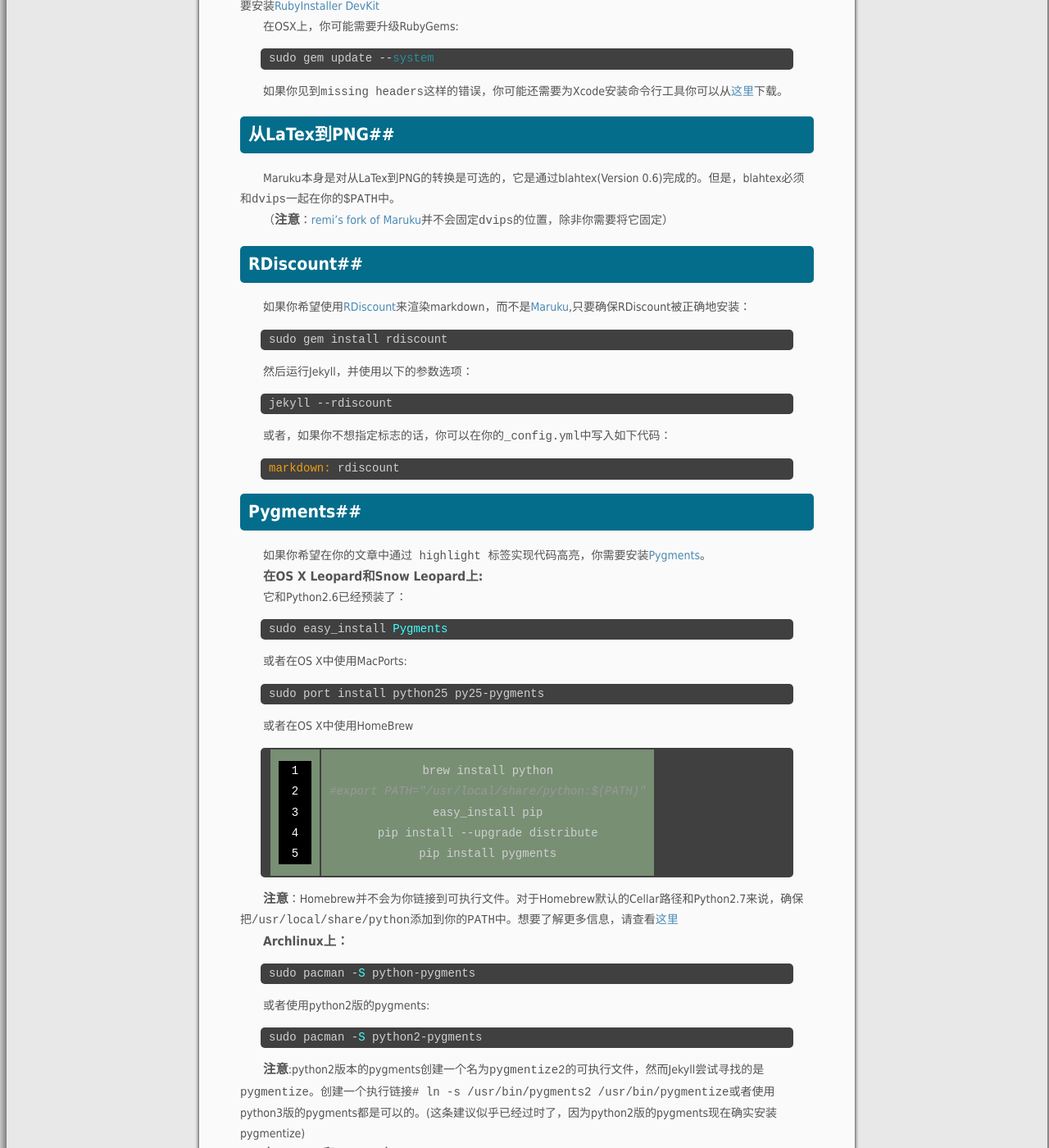
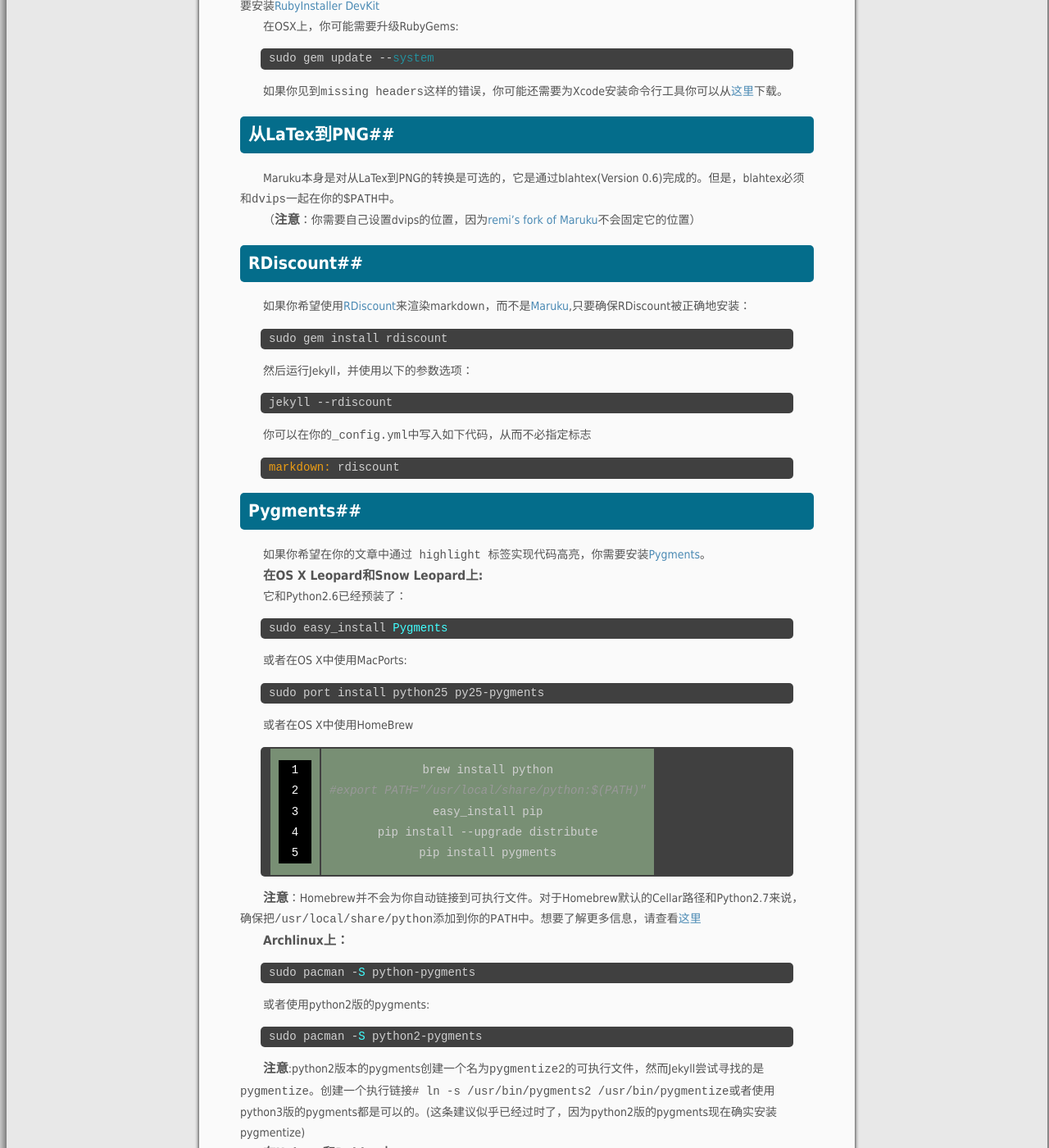
Before and after one commit to flyaway1217/flyaway1217.github.com, a Jekyll site: the page built from _posts/2012-11-26-Jekyll-Wiki-Install.markdown, in a window 1280 px wide and 1400 px high, scrolled down 883 px. Shown: the whole window at 82% size. Built offline with Jekyll 4.4.1, drawn with Linux system fonts in a browser that asks for light colours.

Commit message:
Update a post

```diff
--- a/_posts/2012-11-26-Jekyll-Wiki-Install.markdown
+++ b/_posts/2012-11-26-Jekyll-Wiki-Install.markdown
@@ -51,7 +51,9 @@
 
 Maruku本身是对从LaTex到PNG的转换是可选的，它是通过blahtex(Version 0.6)完成的。但是，blahtex必须和`dvips`一起在你的`$PATH`中。
 
-（**注意**：[remi's fork of Maruku](http://github.com/remi/maruku/tree/master)并不会固定`dvips`的位置，除非你需要将它固定）
+（**注意**：你需要自己设置dvips的位置，因为[remi's fork of Maruku](http://github.com/remi/maruku/tree/master)不会固定它的位置）
+
+
 
 ##RDiscount##
 
@@ -67,7 +69,7 @@
 jekyll --rdiscount
 {%  endhighlight %}
 
-或者，如果你不想指定标志的话，你可以在你的`_config.yml`中写入如下代码：
+你可以在你的`_config.yml`中写入如下代码，从而不必指定标志
 
 {% highlight ruby %}
 markdown: rdiscount
@@ -101,7 +103,7 @@
 pip install pygments
 {% endhighlight %}
 
-**注意**：Homebrew并不会为你链接到可执行文件。对于Homebrew默认的Cellar路径和Python2.7来说，确保把`/usr/local/share/python`添加到你的`PATH`中。想要了解更多信息，请查看[这里](https://github.com/mxcl/homebrew/wiki/Homebrew-and-Python)
+**注意**：Homebrew并不会为你自动链接到可执行文件。对于Homebrew默认的Cellar路径和Python2.7来说，确保把`/usr/local/share/python`添加到你的`PATH`中。想要了解更多信息，请查看[这里](https://github.com/mxcl/homebrew/wiki/Homebrew-and-Python)
 
 **Archlinux上：**
 
```
